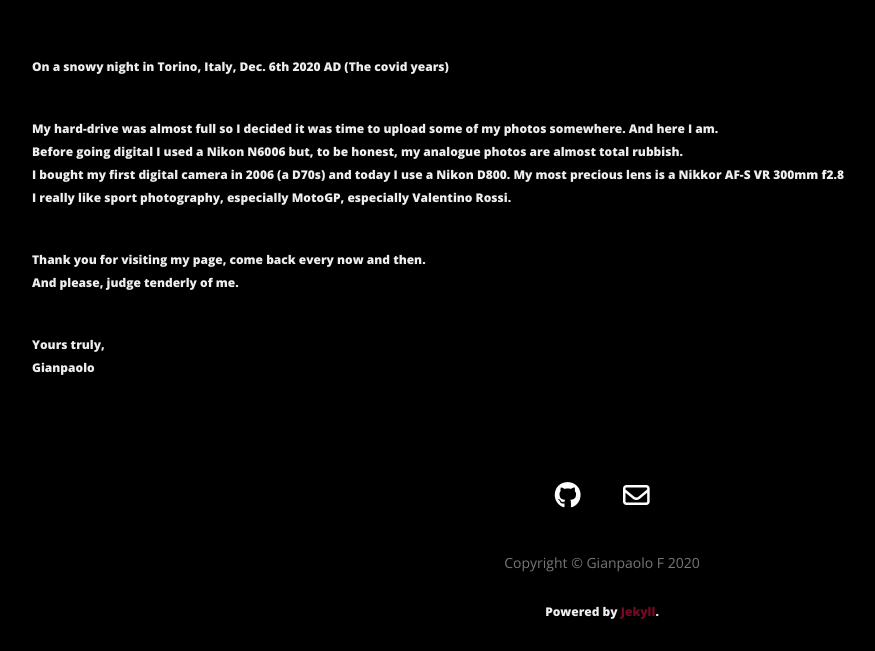
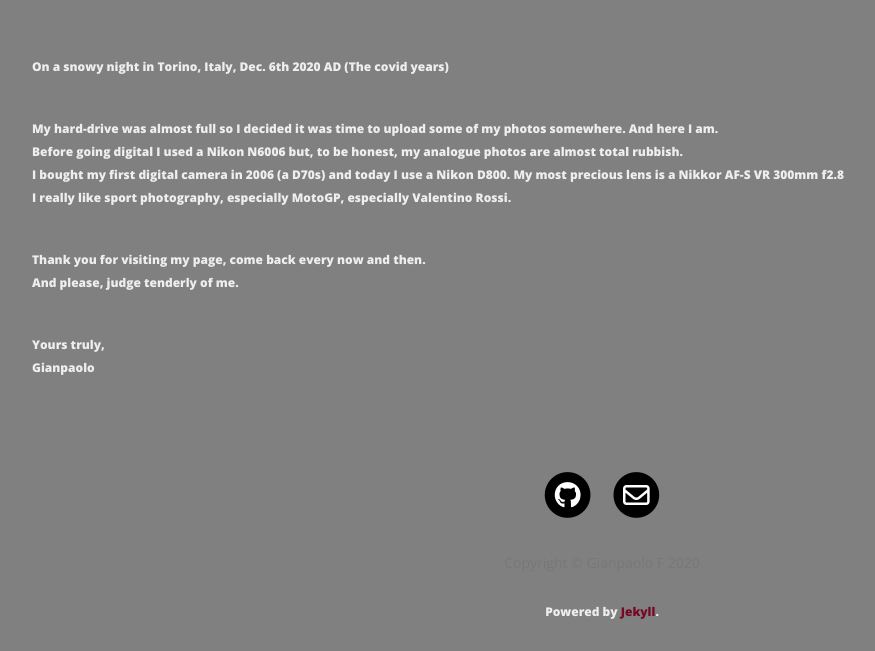
Before and after one commit to gianpaolof/gianpaolof.github.io, a Jekyll site: the page built from about/index.html, in a window 1280 px wide. Shown: the part 310-961 px from the top of the page, without its empty margins (38-913 px from the left). Built offline with Jekyll 4.4.1, drawn with Linux system fonts in a browser that asks for light colours; nearby versions of some CDN libraries.

Commit message:
Update index.html

```diff
--- a/about/index.html
+++ b/about/index.html
@@ -5,7 +5,7 @@ title: " "
 active: about
 header-img: "img/about-bg.jpg"
 ---
-
+<body style="background-color:grey;">
 
 <h6>On a snowy night in Torino, Italy, Dec. 6th 2020 AD (The covid years)</h6>
 <br>
@@ -32,3 +32,4 @@ header-img: "img/about-bg.jpg"
 <br>
 <br>
 <br>
+</body>
```
